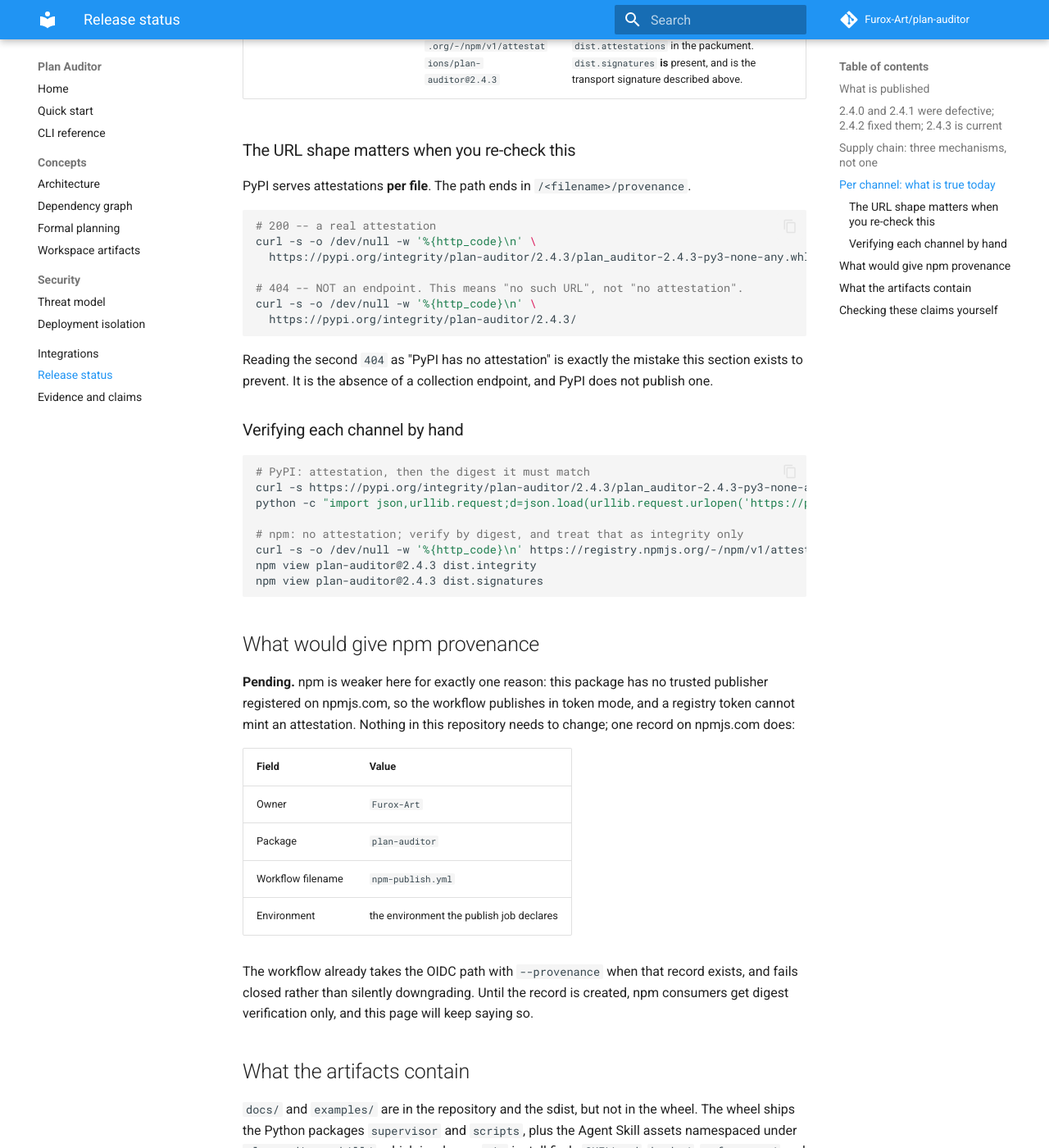
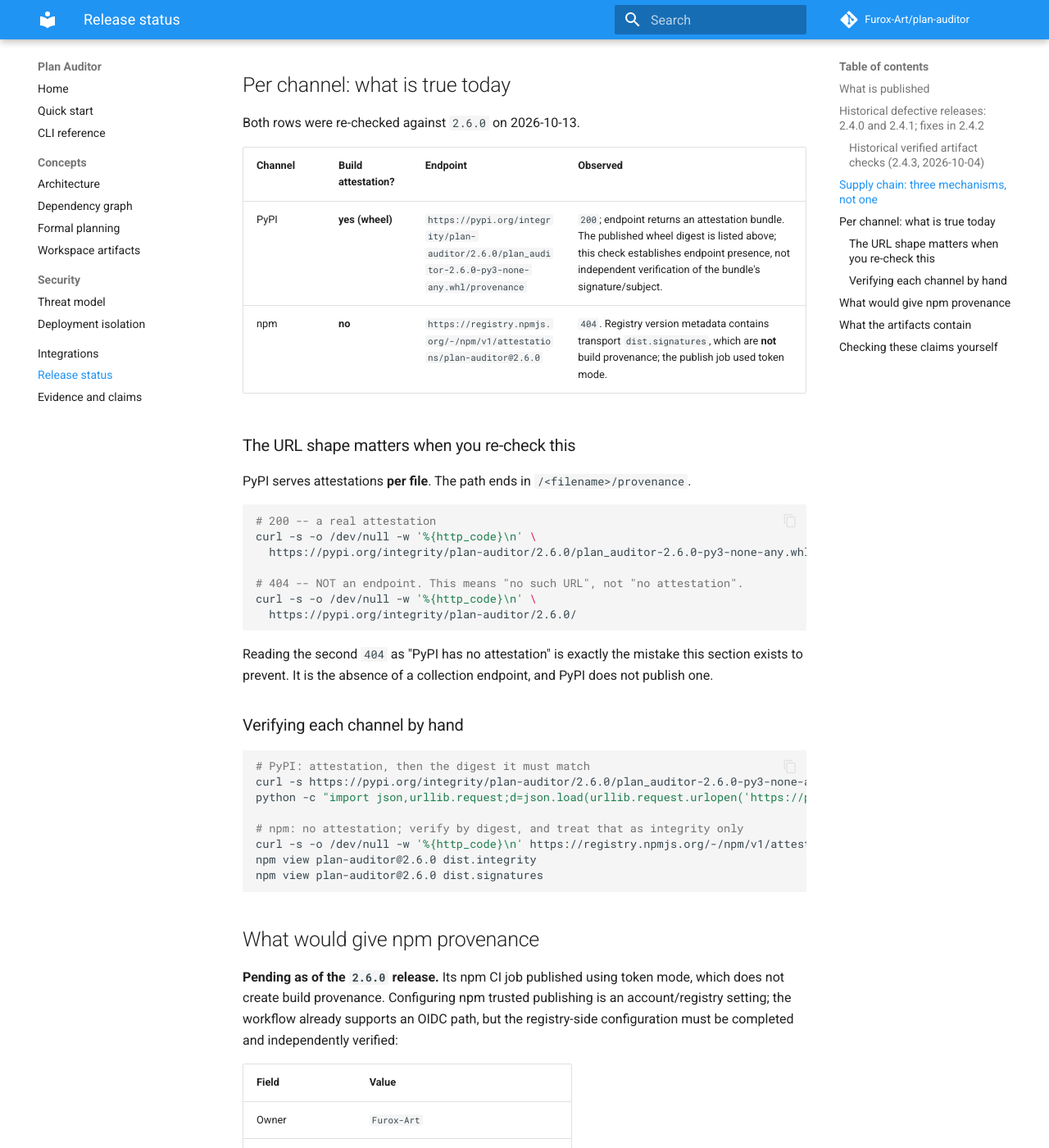
Before and after one commit to Furox-Art/plan-auditor, an MkDocs documentation site: the page built from docs/release-status.md, in a window 1280 px wide and 1400 px high, scrolled down 2105 px. Shown: the whole window at 82% size. Built offline with MkDocs 1.6.1 and Material for MkDocs 9.7.7, drawn with Linux system fonts in a browser that asks for light colours; comment, search, counter and statistics services are not loaded; some of the changed text lies outside the part shown.

Commit message:
docs: refresh verified 2.6.0 registries and preserve 2.4.3 historical integrity [skip ci]

````diff
--- a/docs/release-status.md
+++ b/docs/release-status.md
@@ -5,9 +5,9 @@ attested on each registry. Everything here was measured against the live registr
 rather than against this repository, and it is the page to re-read before trusting a
 version number.
 
-The short version, kept in the README as well: **`2.4.3` is the current release on
-both PyPI and npm**, and the quick start in the README describes the published
-packages rather than only a checkout.
+Verified on 2026-10-13: **`2.6.0` is published on both PyPI and npm**. Both
+registry version pages and the per-file PyPI provenance endpoint were checked.
+For newer releases, re-check registry metadata; this is a dated measurement.
 
 If this page and a registry ever disagree, the registry is right and this page is
 stale.
@@ -16,10 +16,10 @@ stale.
 
 | Surface | Version | Published | Notes |
 |---|---|---|---|
-| npm (`latest`) | `2.4.3` | 2026-10-04 | Byte-identical to `npm pack` of the `main` tip (`45fd5ee`): `shasum` `f220d14e987008d7177c7ac2a19da4da63ee082c` and integrity `sha512-XYRobvGvmzBlv/VfLDD96W08XP0OPzeVXs2qMVDFnRzb8kgbWuu3IW1Q3MbEiF2Q67JKyW0ikFgn8zXYSVvBLg==` both reproduce from a clean checkout. 63 files, 617 609 bytes unpacked. |
-| PyPI | `2.4.3` | 2026-10-04 | Carries a [PEP 740](https://peps.python.org/pep-0740/) provenance attestation on both files. Wheel SHA-256 `c4fdfddd9c12001d1fb76c3d48962a0cc3de07427bbcc6422a8bf04ad1b77c47`, sdist SHA-256 `29ae465bfc008687cd6ae5ad01fe49f154276441fedcbc120ed803fc446ce2fb`. |
+| npm (`2.6.0`) | `2.6.0` | 2026-10-13 | Registry reports `shasum` `4c5138778dd9f75216fa419532a8c207d404f088`, integrity `sha512-TAQgGaOot8eKkVNtq4QIZ1PILeEhMf+vP+6E6VGzUv/sMrvcu+r9i+rrfBv4ks4shX5Svm3u86AomgmXyKR2ig==`, 68 files and 690430 unpacked bytes. These values were read from the registry, **not** claimed to reproduce from a fresh local pack. |
+| PyPI | `2.6.0` | 2026-10-13 | Wheel SHA-256 `b8cd5653431f5d29429642df08071984656fc0aaa14f817e8bfe027b06579add`; sdist SHA-256 `0d95cbc01ab720e81bef740ce6f60ad815787ee6f24714c16d145b6e00acc2c9`. The **wheel** PEP 740 provenance endpoint returned `200`; the sdist's attestation was not checked separately during this audit. |
 
-## `2.4.0` and `2.4.1` were defective; `2.4.2` fixed them; `2.4.3` is current
+## Historical defective releases: `2.4.0` and `2.4.1`; fixes in `2.4.2`
 
 | Version | Defect |
 |---|---|
@@ -30,6 +30,18 @@ stale.
 
 npm versions are immutable, so `2.4.0` and `2.4.1` cannot be withdrawn. Pin
 `plan-auditor>=2.4.2` if you consume the npm package.
+
+
+### Historical verified artifact checks (2.4.3, 2026-10-04)
+
+These historical values are retained for comparing old installations, **not** as
+current-package values:
+
+- npm shasum: `f220d14e987008d7177c7ac2a19da4da63ee082c`; 63 files; 617609 unpacked bytes.
+- PyPI wheel SHA-256: `c4fdfddd9c12001d1fb76c3d48962a0cc3de07427bbcc6422a8bf04ad1b77c47`.
+- PyPI sdist SHA-256: `29ae465bfc008687cd6ae5ad01fe49f154276441fedcbc120ed803fc446ce2fb`.
+- The `2.4.3` PyPI wheel provenance endpoint returned `200` and the npm
+  attestation endpoint `404` when measured for that release.
 
 ## Supply chain: three mechanisms, not one
 
@@ -44,12 +56,12 @@ provenance.
 
 ## Per channel: what is true today
 
-Both rows were measured against `2.4.3`.
+Both rows were re-checked against `2.6.0` on 2026-10-13.
 
 | Channel | Build attestation? | Endpoint | Observed |
 |---|---|---|---|
-| PyPI | **yes** | `https://pypi.org/integrity/plan-auditor/2.4.3/plan_auditor-2.4.3-py3-none-any.whl/provenance` | `200`. in-toto v1 statement, predicate type `https://docs.pypi.org/attestations/publish/v1`, publisher `kind=GitHub`, `repository=Furox-Art/plan-auditor`, `workflow=release.yml`, `environment=pypi`. Subject `sha256` equals the digest PyPI serves. |
-| npm | **no** | `https://registry.npmjs.org/-/npm/v1/attestations/plan-auditor@2.4.3` | `404`. No `provenance` field and no `dist.attestations` in the packument. `dist.signatures` **is** present, and is the transport signature described above. |
+| PyPI | **yes (wheel)** | `https://pypi.org/integrity/plan-auditor/2.6.0/plan_auditor-2.6.0-py3-none-any.whl/provenance` | `200`; endpoint returns an attestation bundle. The published wheel digest is listed above; this check establishes endpoint presence, not independent verification of the bundle's signature/subject. |
+| npm | **no** | `https://registry.npmjs.org/-/npm/v1/attestations/plan-auditor@2.6.0` | `404`. Registry version metadata contains transport `dist.signatures`, which are **not** build provenance; the publish job used token mode. |
 
 ### The URL shape matters when you re-check this
 
@@ -58,11 +70,11 @@ PyPI serves attestations **per file**. The path ends in `/<filename>/provenance`
 ```bash
 # 200 -- a real attestation
 curl -s -o /dev/null -w '%{http_code}\n' \
-  https://pypi.org/integrity/plan-auditor/2.4.3/plan_auditor-2.4.3-py3-none-any.whl/provenance
+  https://pypi.org/integrity/plan-auditor/2.6.0/plan_auditor-2.6.0-py3-none-any.whl/provenance
 
 # 404 -- NOT an endpoint. This means "no such URL", not "no attestation".
 curl -s -o /dev/null -w '%{http_code}\n' \
-  https://pypi.org/integrity/plan-auditor/2.4.3/
+  https://pypi.org/integrity/plan-auditor/2.6.0/
 ```
 
 Reading the second `404` as "PyPI has no attestation" is exactly the mistake this section
@@ -73,21 +85,21 @@ one.
 
 ```bash
 # PyPI: attestation, then the digest it must match
-curl -s https://pypi.org/integrity/plan-auditor/2.4.3/plan_auditor-2.4.3-py3-none-any.whl/provenance
-python -c "import json,urllib.request;d=json.load(urllib.request.urlopen('https://pypi.org/pypi/plan-auditor/2.4.3/json'));print(d['urls'][0]['digests']['sha256'])"
+curl -s https://pypi.org/integrity/plan-auditor/2.6.0/plan_auditor-2.6.0-py3-none-any.whl/provenance
+python -c "import json,urllib.request;d=json.load(urllib.request.urlopen('https://pypi.org/pypi/plan-auditor/2.6.0/json'));print(d['urls'][0]['digests']['sha256'])"
 
 # npm: no attestation; verify by digest, and treat that as integrity only
-curl -s -o /dev/null -w '%{http_code}\n' https://registry.npmjs.org/-/npm/v1/attestations/plan-auditor@2.4.3
-npm view plan-auditor@2.4.3 dist.integrity
-npm view plan-auditor@2.4.3 dist.signatures
+curl -s -o /dev/null -w '%{http_code}\n' https://registry.npmjs.org/-/npm/v1/attestations/plan-auditor@2.6.0
+npm view plan-auditor@2.6.0 dist.integrity
+npm view plan-auditor@2.6.0 dist.signatures
 ```
 
 ## What would give npm provenance
 
-**Pending.** npm is weaker here for exactly one reason: this package has no trusted
-publisher registered on npmjs.com, so the workflow publishes in token mode, and a registry
-token cannot mint an attestation. Nothing in this repository needs to change; one record
-on npmjs.com does:
+**Pending as of the `2.6.0` release.** Its npm CI job published using token mode,
+which does not create build provenance. Configuring npm trusted publishing is an
+account/registry setting; the workflow already supports an OIDC path, but the
+registry-side configuration must be completed and independently verified:
 
 | Field | Value |
 |---|---|
@@ -115,6 +127,6 @@ Every version, hash and endpoint on this page is re-checkable:
 ```bash
 npm view plan-auditor version dist.integrity
 python -c "import json,urllib.request;print(json.load(urllib.request.urlopen('https://pypi.org/pypi/plan-auditor/json'))['info']['version'])"
-curl -s -o /dev/null -w '%{http_code}\n' https://registry.npmjs.org/-/npm/v1/attestations/plan-auditor@2.4.3
-curl -s -o /dev/null -w '%{http_code}\n' https://pypi.org/integrity/plan-auditor/2.4.3/plan_auditor-2.4.3-py3-none-any.whl/provenance
+curl -s -o /dev/null -w '%{http_code}\n' https://registry.npmjs.org/-/npm/v1/attestations/plan-auditor@2.6.0
+curl -s -o /dev/null -w '%{http_code}\n' https://pypi.org/integrity/plan-auditor/2.6.0/plan_auditor-2.6.0-py3-none-any.whl/provenance
 ```
````
